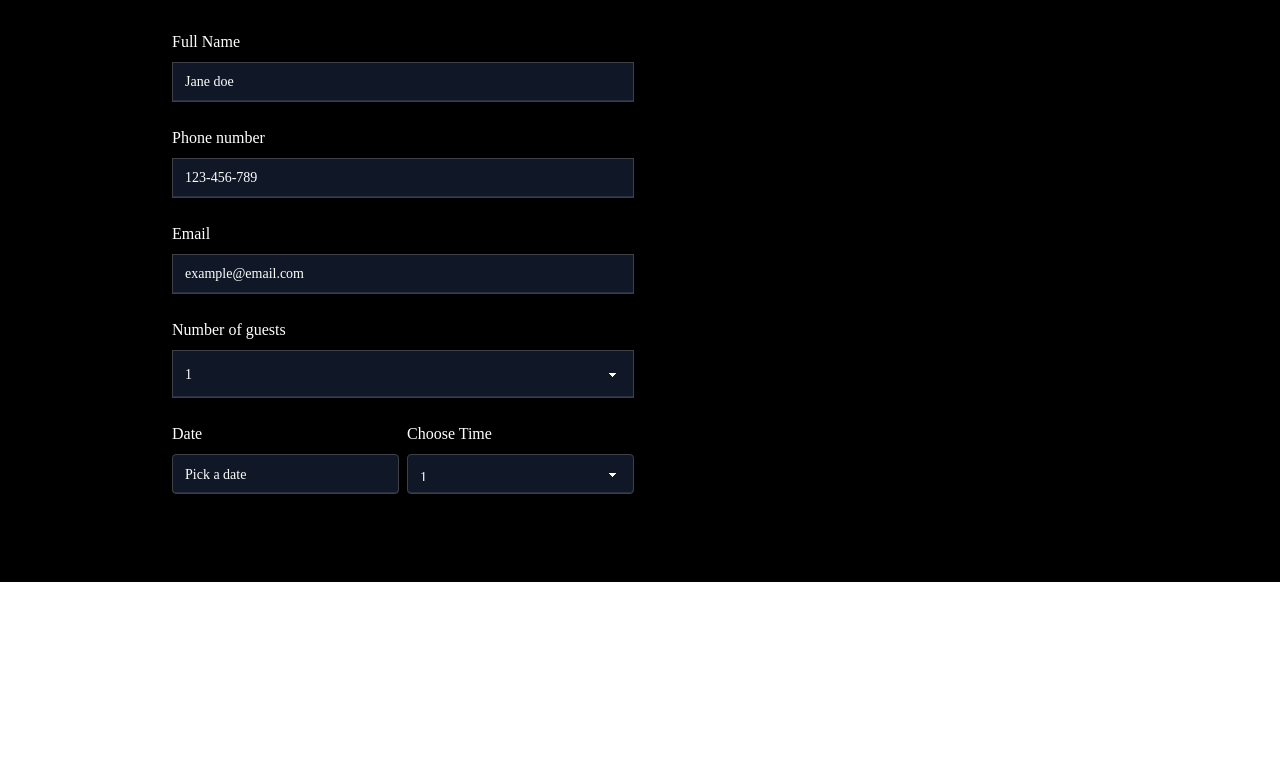
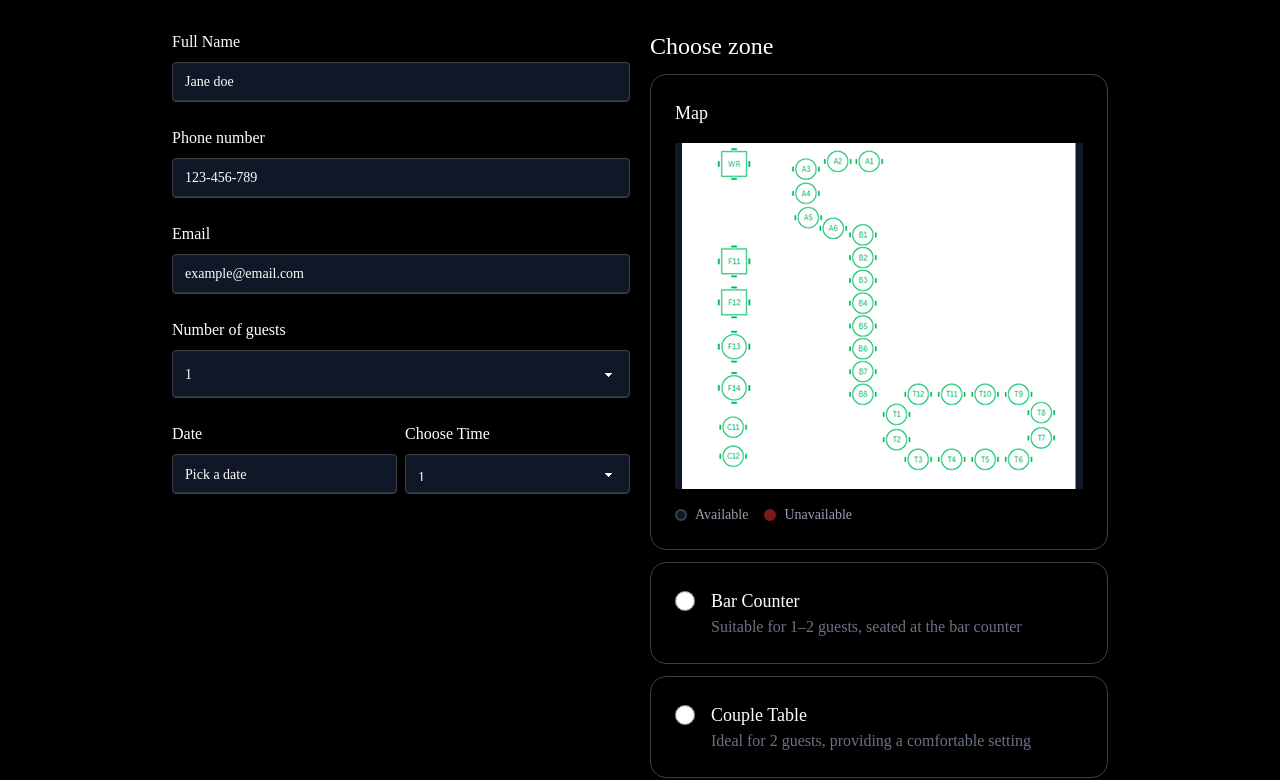
Before and after one commit to jimrock2548/bar-san-frontend, a Next.js app: page /users/barnoir/reservation in a window 1280 px wide. Shown: the part 356-1136 px from the top of the page. Before the commit the page ends 938 px from the top, so only its background shows below. Built offline with nearby package versions, Linux system fonts and the light colour scheme.

Commit message:
feat: add zone selecter on reservation bar noir

```diff
--- a/src/app/users/barnoir/reservation/page.tsx
+++ b/src/app/users/barnoir/reservation/page.tsx
@@ -1,10 +1,39 @@
 'use client'
-import { defaultValueTypes } from 'framer-motion';
 import React, { useState } from 'react'
 import { DayPicker } from "react-day-picker";
 
+type Option = {
+  id: string;
+  title: string;
+  description: string;
+};
+
 function Page() {
   const [date, setDate] = useState<Date>();
+  const [selectedOption, setSelectedOption] = useState<string>('');
+
+  const options: Option[] = [
+    {
+      id: 'counter',
+      title: 'Bar Counter',
+      description: 'Suitable for 1–2 guests, seated at the bar counter',
+    },
+    {
+      id: 'couple',
+      title: 'Couple Table',
+      description: 'Ideal for 2 guests, providing a comfortable setting',
+    },
+    {
+      id: 'large',
+      title: 'Large Group Table  ( tables can be separated )',
+      description: 'Suitable for 4–8 guests, seated in the central area  of the venue',
+    }
+  ]
+
+  const handleOptionChange = (id: string) => {
+    setSelectedOption(id);
+  };
+
   return (
     <main className="min-h-screen bg-black px-4 text-white">
       <div className="flex flex-col justify-center items-center text-center py-16 space-y-4">
@@ -39,14 +68,15 @@ function Page() {
 
 
 
-          <div className='grid grid-cols-2 gap-3'>
-            {/* Form inputs */}
+          <div className='grid grid-cols-2 gap-5'>
+            {/* left side */}
             <div className='flex flex-col font-abhaya mt-8 space-y-6'>
+              {/* Form inputs */}
               <div className='w-full'>
                 <h1 className='text-white flex justify-start mb-2'>Full Name</h1>
                 <input
                   type="text"
-                  className="input w-full bg-gray-900 border border-zinc-700 rounded-none p-3"
+                  className="input w-full bg-gray-900 border border-zinc-700 rounded p-3"
                   placeholder="Jane doe"
                   value="Jane doe"
                   readOnly
@@ -57,7 +87,7 @@ function Page() {
                 <h1 className='text-white flex justify-start mb-2'>Phone number</h1>
                 <input
                   type="tel"
-                  className="input w-full bg-gray-900 border border-zinc-700 rounded-none p-3"
+                  className="input w-full bg-gray-900 border border-zinc-700 rounded p-3"
                   placeholder="123-456-789"
                   value="123-456-789"
                   readOnly
@@ -68,7 +98,7 @@ function Page() {
                 <h1 className='text-white flex justify-start mb-2'>Email</h1>
                 <input
                   type="email"
-                  className="input w-full bg-gray-900 border border-zinc-700 rounded-none p-3"
+                  className="input w-full bg-gray-900 border border-zinc-700 rounded p-3"
                   placeholder="example@email.com"
                   value="example@email.com"
                   readOnly
@@ -79,7 +109,7 @@ function Page() {
                 <h1 className='text-white flex justify-start mb-2'>Number of guests</h1>
                 <select
                   value={1}
-                  className="select select-lg w-full bg-gray-900 border border-zinc-700 rounded-none p-3 textarea-md">
+                  className="select select-lg w-full bg-gray-900 border border-zinc-700 rounded p-3 textarea-md">
                   <option disabled selected >Choose number of guests</option>
                   <option>1</option>
                   <option>2</option>
@@ -113,13 +143,64 @@ function Page() {
                     <option>5+</option>
                   </select>
                 </div>
-
               </div>
-
-
-
             </div>
-
+            {/* right side */}
+            <div className='flex flex-col font-abhaya mt-8 items-start w-full space-y-3'>
+              {/* bar map */}
+              <h1 className='text-2xl'>Choose zone</h1>
+              <div className='w-full border border-zinc-700  rounded-2xl p-6 '>
+                <div className='flex flex-col items-start w-full space-y-2'>
+                  <h1 className='text-lg mb-4'>Map</h1>
+                  <div className='w-full overflow-auto flex justify-center  bg-gray-900 '>
+                    <img
+                      src="/mapNoir.png"
+                      alt="map"
+                      className="max-w-full h-auto object-contain "
+                    />
+                  </div>
+                  <div className="flex gap-4 text-sm text-gray-400 mt-2">
+                    <div className="flex items-center gap-2">
+                      <div className="w-3 h-3 bg-gray-900 border-2 border-gray-700 rounded-full"></div>
+                      <span>Available</span>
+                    </div>
+                    <div className="flex items-center gap-2">
+                      <div className="w-3 h-3 bg-red-900 bg-opacity-20 border-2 border-red-900 rounded-full"></div>
+                      <span>Unavailable</span>
+                    </div>
+                  </div>
+                </div>
+              </div>
+              {/* choose zone */}
+              {options.map((option) => (
+                <div
+                  key={option.id}
+                  className={`w-full border rounded-2xl p-6 flex items-start hover:bg-gray-900 cursor-pointer ${selectedOption === option.id ? 'border-green-900 bg-green-950' : 'border-zinc-700'
+                    }`}
+                  onClick={() => handleOptionChange(option.id)}
+                >
+                  <input
+                    type="radio"
+                    id={option.id}
+                    name="seatingOptions"
+                    checked={selectedOption === option.id}
+                    onChange={() => handleOptionChange(option.id)}
+                    className="mt-1 mr-4 h-5 w-5 text-blue-600 flex-none cursor-pointer"
+                  />
+                  <div className="flex flex-col items-start">
+                    <label htmlFor={option.id} className="text-lg cursor-pointer">
+                      {option.title}
+                    </label>
+                    <p className="text-gray-500">{option.description}</p>
+                  </div>
+                </div>
+              ))}
+              {/* Note */}
+              <div className=" flex flex-col items-start space-y-3 w-full">
+                <div className=" text-white ">Note</div>
+                <textarea className="textarea h-24 bg-gray-900" placeholder="Bio"></textarea>
+              </div>
+            </div>
           </div>
         </div>
       </div>
```
Also changed, not shown: public/mapNoir.png (added).
